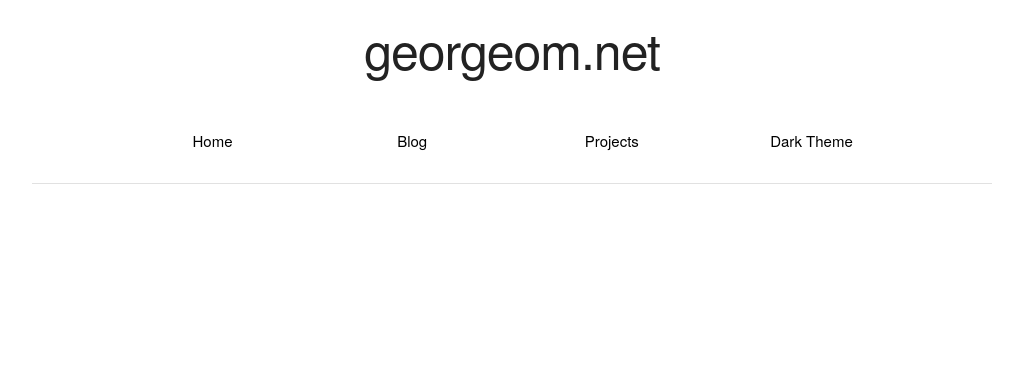
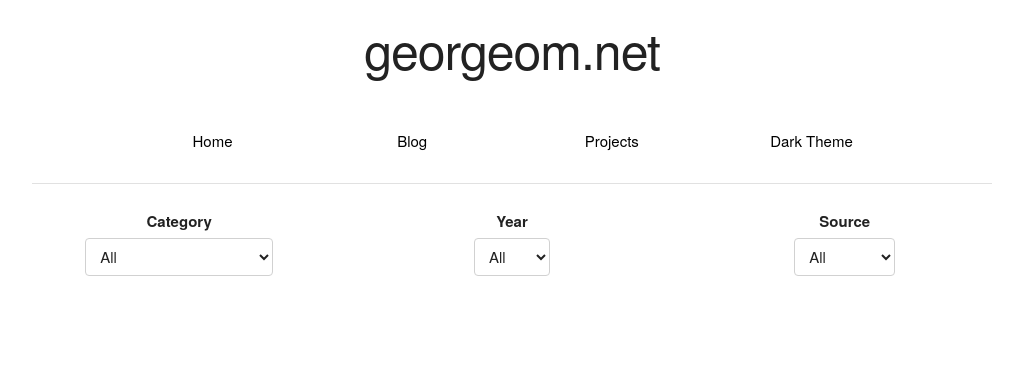
Before and after one commit to Ge0rg3/georgeom.net, a PHP site: page /blog.php in a window 1280 px wide. Shown: the top 369 px of the page, without its empty margins (128-1151 px from the left). Run offline with PHP 8.4, Linux system fonts and the light colour scheme.

Commit message:
Blog sorting and filtering

```diff
--- a/public_html/assets/scripts/blog.js
+++ b/public_html/assets/scripts/blog.js
@@ -1,8 +1,34 @@
+// Get blog posts from JSON file
+let posts = [];
 fetch("/data/blog.json").then((res) => {
-    res.json().then((posts) => {
-        console.info(`${posts.length} posts loaded.`);
+    res.json().then((retrievedPosts) => {
+        console.info(`${retrievedPosts.length} posts loaded.`);
+        posts = retrievedPosts;
+        updatePosts();
+    })
+})
+
+function updatePosts() {
+    // Get filters from query ps
+    const currentParams = new URLSearchParams(location.search);
+    const category = currentParams.get("category");
+    const year = currentParams.get("year");
+    const source = currentParams.get("source");
+    // Filter blog posts
+    filteredPosts = posts.filter((post) => {
+        // Check year matches
+        const postYear = (new Date(post.date*1000)).getFullYear();
+        if (year !== null && year !== postYear + "") return false;
+        // Check source matches
+        if (source !== null && source !== post.source) return false;
+        // Check category matches
+        if (category !== null && category !== post.category) return false;
+        return true;
+    })
+    // Add to element
     let postsList = document.getElementById("blog-posts");
-        for (let post of posts) {
+    postsList.innerHTML = "";
+    for (let post of filteredPosts) {
         const date = new Date(post.date*1000).toUTCString();
         postsList.innerHTML += `
         <div class="row">
@@ -14,5 +40,46 @@ fetch("/data/blog.json").then((res) => {
         <hr style="width: 100%">
         `;
     }
+}
+
+// Add change listeners on selects
+let selects = Array.from(document.getElementsByTagName("select"));
+selects.forEach((select) => {
+    select.addEventListener("change", function (evt) {
+        // Get the URL parameter based off select type
+        let queryParameter;
+        switch (evt.currentTarget.id) {
+            case "category-select":
+                queryParameter = "category";
+                break;
+            case "year-select":
+                queryParameter = "year";
+                break;
+            case "source-select":
+                queryParameter = "source";
+                break;
+            default:
+                return;
+        }
+        // Find current url and param stats
+        let baseUrl = window.location.protocol + "//" + window.location.host + window.location.pathname;
+        let currentParams = new URLSearchParams(location.search);
+        // Update query params
+        if (evt.target.value == "") {
+            currentParams.delete(queryParameter);
+        } else {
+            currentParams.set(queryParameter, evt.currentTarget.value);
+        }
+        // Add new selection criteria to URL
+        const newUrl = baseUrl + (currentParams.toString().length > 0 ? "?" : "") + currentParams.toString();
+        window.history.pushState({path: newUrl}, "", newUrl);
+        // Reload blog items
+        updatePosts();
     })
 })
+
+// Set default selects from query ps
+const queryParams = new URLSearchParams(location.search);
+document.getElementById("category-select").value = queryParams.get("category") || "";
+document.getElementById("year-select").value = queryParams.get("year") || "";
+document.getElementById("source-select").value = queryParams.get("source") || "";
--- a/public_html/assets/style.css
+++ b/public_html/assets/style.css
@@ -110,10 +110,10 @@ a {
     opacity: 70%;
 }
 
-.films {
-    /* border-right: solid grey 2px; */
-}
-
 li {
     font-size: 70%;
 }
+
+#blog-filter {
+    margin-top: -3rem;
+}
--- a/public_html/blog.php
+++ b/public_html/blog.php
@@ -1,45 +1,20 @@
-<?php
+<?php require("../includes/header.php"); ?>
 
-require("../includes/header.php");
-
-// Login to DB
-/*
-$db_host = getenv("SQL_HOST", "localhost");
-$db_username = getenv("SQL_USER");
-$db_password = getenv("SQL_PASSWORD");
-$db_name = getenv("SQL_DBNAME");
-
-$dbconnect = mysqli_connect($db_host, $db_username, $db_password, $db_name);
-
-
-if ($dbconnect->connect_error) {
-    echo "rip";
-    die("Failed to connect to DB.");
-}
-
-// Get query parameters and their defaults
-$category = $_GET["category"] ?? "all";
-$year = $_GET["year"] ?? "all";
-$source = $_GET["source"] ?? "all";
-*/
-
-?>
-
-
-<!--
-<div class="row u-text-center">
+<div id="blog-filter" class="row u-text-center">
     <div class="four columns">
         <label for="category-select"><strong>Category</strong></label>
         <select id="category-select">
-            <option value="all">All</option>
+            <option value="">All</option>
             <option value="HTB">Hack the Box</option>
-            <option value="Bug Bounty">Bug Bounty</option>
+            <option value="BOUNTY">Bug Bounty</option>
+            <option value="TOOL">Tools</option>
+            <option value="CTF">CTFs and Challenges</option>
         </select>
     </div>
     <div class="four columns">
         <label for="year-select"><strong>Year</strong></label>
         <select id="year-select">
-            <option value="all">All</option>
+            <option value="">All</option>
             <option value="2020">2020</option>
             <option value="2019">2019</option>
         </select>
@@ -47,48 +22,16 @@ $source = $_GET["source"] ?? "all";
     <div class="four columns">
         <label for="source-select"><strong>Source</strong></label>
         <select id="source-select">
-            <option value="all">All</option>
-            <option value="georgeom.net">This Site</option>
+            <option value="">All</option>
+            <option value="Markdown">This Site</option>
             <option value="Medium">Medium</option>
         </select>
     </div>
 </div>
 <br>
--->
-
-<script>
-let selects = Array.from(document.getElementsByTagName("select"));
-
-selects.forEach((select) => {
-    select.addEventListener("change", function (evt) {
-        // Get the URL parameter based off select type
-        let query_parameter;
-        switch (evt.currentTarget.id) {
-            case "category-select":
-                query_parameter = "category";
-                break;
-            case "year-select":
-                query_parameter = "year";
-                break;
-            case "source-select":
-                query_parameter = "source";
-                break;
-            default:
-                return;
-        }
-        // Replace existing query string with new one
-        let current_params = new URLSearchParams(location.search);
-        current_params.set(query_parameter, evt.currentTarget.value);
-        let query_string = current_params.toString();
-        // Reload page with new string
-        location.href = location.pathname + "?" + query_string;
-    })
-})
-
-</script>
-
 
 <div id="blog-posts"></div>
+
 <script src="assets/scripts/blog.js"></script>
 
 <?php require("../includes/footer.php") ?>
```
Also changed, not shown: 1 other file. Lines whose indentation alone changed are shown as unchanged.
